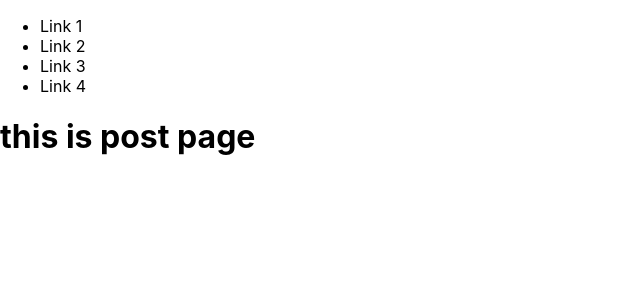
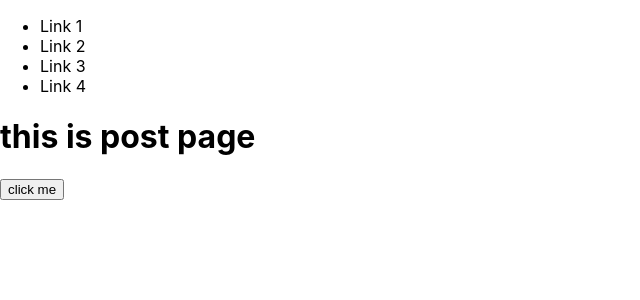
Before and after one commit to felipepalazzo/nextjs13, a Next.js app: page /post in a window 1280 px wide. Shown: the top 300 px of the page, without its empty margins (0-640 px from the left). Built offline with nearby package versions, Linux system fonts and the light colour scheme.

Commit message:
add component

```diff
--- /dev/null
+++ b/app/post/button.tsx
@@ -0,0 +1,3 @@
+export default function Button() {
+  return <button>click me</button>;
+}
--- a/app/post/page.tsx
+++ b/app/post/page.tsx
@@ -1,3 +1,10 @@
+import Button from "./button";
+
 export default function PostPage() {
-  return <h1>this is post page</h1>;
+  return (
+    <div>
+      <h1>this is post page</h1>
+      <Button></Button>
+    </div>
+  );
 }
```
